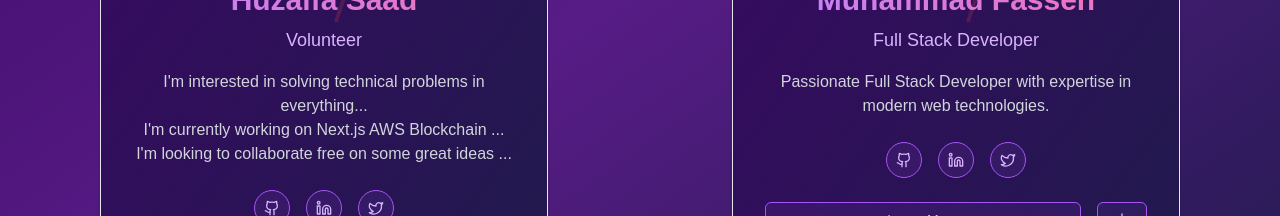
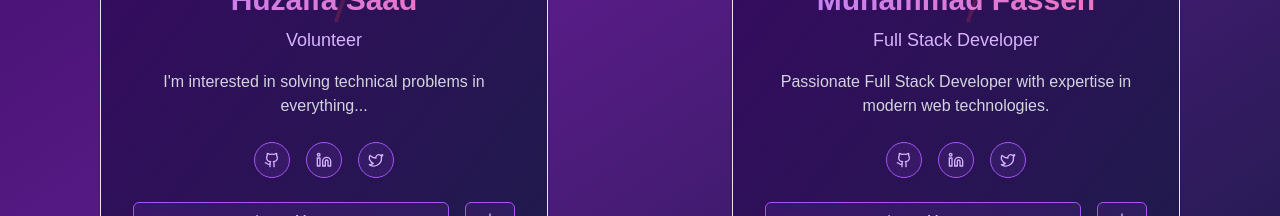
Before and after one commit to huzaifasad/pdf-whisper, a Next.js app: page /meetmembers in a window 1280 px wide. Shown: the part 467-683 px from the top of the page. Built offline with nearby package versions, Linux system fonts and the light colour scheme.

Commit message:
Update page.jsx

```diff
--- a/src/app/meetmembers/page.jsx
+++ b/src/app/meetmembers/page.jsx
@@ -14,7 +14,7 @@ const teamMembers = [
     name: "Huzaifa Saad",
     role: "Volunteer",
     image: "https://fiverr-res.cloudinary.com/t_profile_original,q_auto,f_auto/attachments/profile/photo/7b48621dea9e5a1ae667cdc398002ac2-1692004885294/8f2d0260-c96f-455d-bd6b-66cc888acffc.png",
-    bio: "I'm interested in solving technical problems in everything...\nI'm currently working on Next.js AWS Blockchain ...\nI'm looking to collaborate free on some great ideas ...",
+    bio: "I'm interested in solving technical problems in everything...",
     github: "https://github.com/huzaifasad",
     linkedin: "https://linkedin.com/in/huzaifasad",
     twitter: "https://twitter.com/huzaifasad"
```
